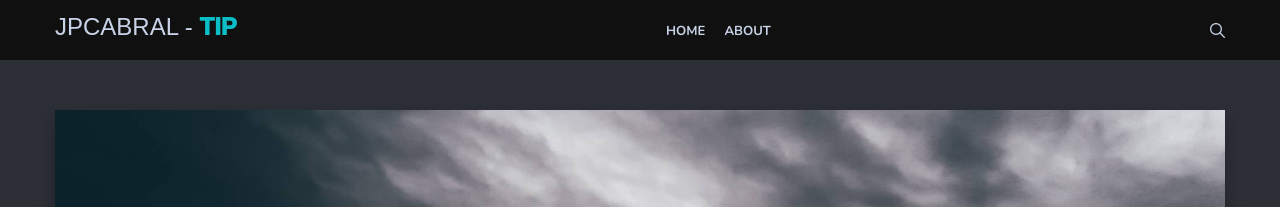
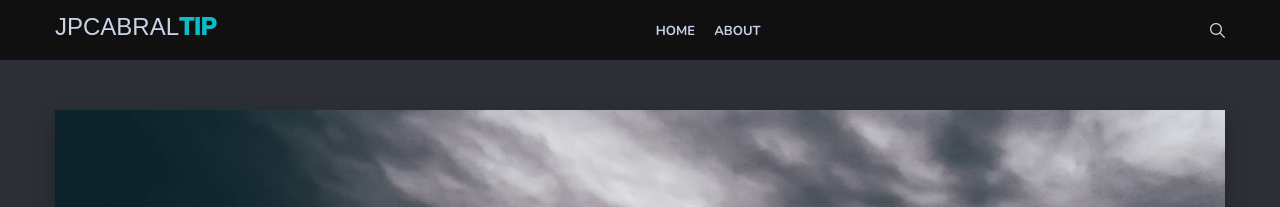
Before and after one commit to jpcabral-tip/jpcabral-tip.github.io, a Jekyll site: the page built from index.html, in a window 1280 px wide and 900 px high. Shown: the top 207 px of the window. Built offline with Jekyll 4.4.1, drawn with Linux system fonts in a browser that asks for light colours; nearby versions of some CDN libraries; the list of posts is cut into pages by our own code.

Commit message:
design fix on header and footer

```diff
--- a/_includes/footer.html
+++ b/_includes/footer.html
@@ -4,7 +4,7 @@
       <div class="col col-12">
         <div class="footer-top">
           <h2 class="logo-title">
-            <a href="https://paucabral.github.io" class="logo-text" style="font-family: sans-serif; font-size: 1.5rem; font-weight: 300; letter-spacing: 0px;">JPCABRAL - <span style="font-family: sans-serif; color: #0abdc6; font-weight: 1000;">TIP</span></a>
+            <a href="https://paucabral.github.io" class="logo-text" style="font-family: sans-serif; font-size: 1.5rem; font-weight: 300; letter-spacing: 0px;">JPCABRAL<span style="font-family: sans-serif; color: #0abdc6; font-weight: 1000;">TIP</span></a>
           </h2>
           <div class="top"><i class="ion ion-ios-arrow-up"></i></div>
         </div>
--- a/_includes/header.html
+++ b/_includes/header.html
@@ -4,7 +4,7 @@
       <div class="col col-12">
         <div class="header-box">
           <div class="logo-title">
-          <a href="https://jpcabral-tip.github.io" class="logo-text" style="font-family: sans-serif; font-size: 1.5rem; font-weight: 300; letter-spacing: 0px;">JPCABRAL - <span style="font-family: sans-serif; color: #0abdc6; font-weight: 1000;">TIP</span></a>
+          <a href="https://jpcabral-tip.github.io" class="logo-text" style="font-family: sans-serif; font-size: 1.5rem; font-weight: 300; letter-spacing: 0px;">JPCABRAL<span style="font-family: sans-serif; color: #0abdc6; font-weight: 1000;">TIP</span></a>
           </div>
 
           <nav class="nav-menu">
```
